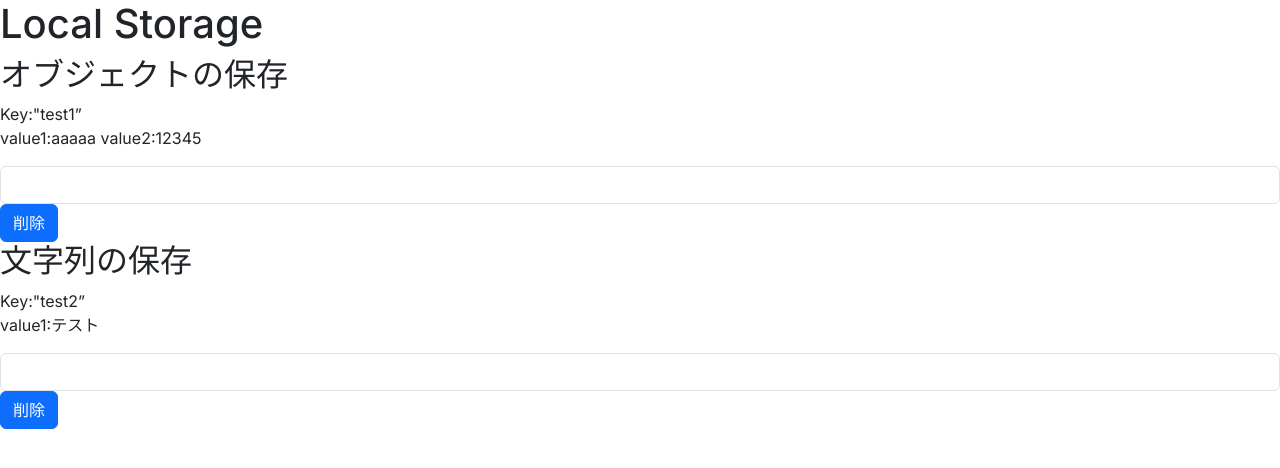
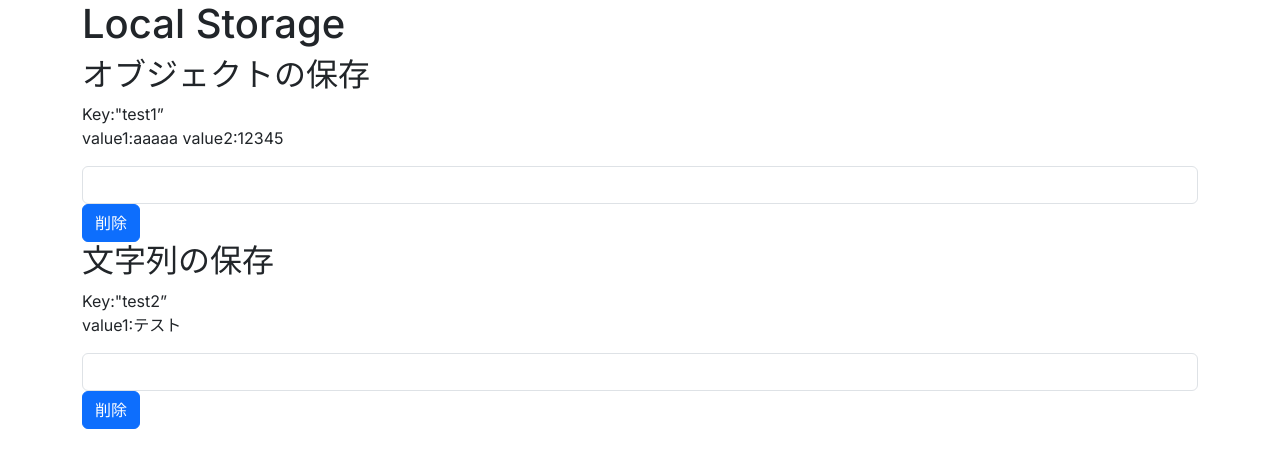
Before and after one commit to 310ken1/react-sample, a Next.js app: page /localstorage in a window 1280 px wide. Shown: the top 468 px of the page. Built offline with nearby package versions, Linux system fonts and the light colour scheme.

Commit message:
LocalStorageサンプルのリファクタリング

```diff
--- a/src/app/localstorage/page.tsx
+++ b/src/app/localstorage/page.tsx
@@ -1,7 +1,7 @@
 "use client";
 
 import useLocalStorage from "@/hooks/useLocalStorage";
-import { Button, Form } from "react-bootstrap";
+import { Button, Container, Form } from "react-bootstrap";
 
 type TestValue = {
   value1: string;
@@ -17,7 +17,7 @@ const LocalStoragePage = () => {
   const [test2, setTest2, deleteTest2] = useLocalStorage("test2", "テスト");
 
   return (
-    <>
+    <Container>
       <h1>Local Storage</h1>
       <h2>オブジェクトの保存</h2>
       <p>
@@ -45,7 +45,7 @@ const LocalStoragePage = () => {
         ></Form.Control>
       </Form>
       <Button onClick={() => deleteTest2()}>削除</Button>
-    </>
+    </Container>
   );
 };
 export default LocalStoragePage;
```
